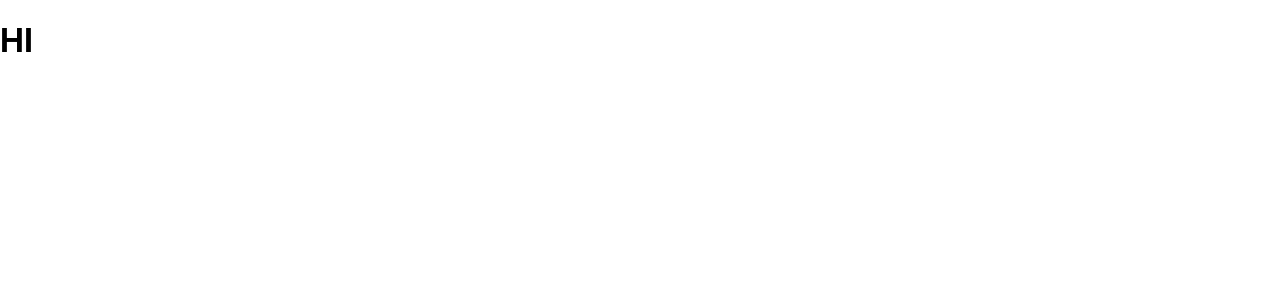
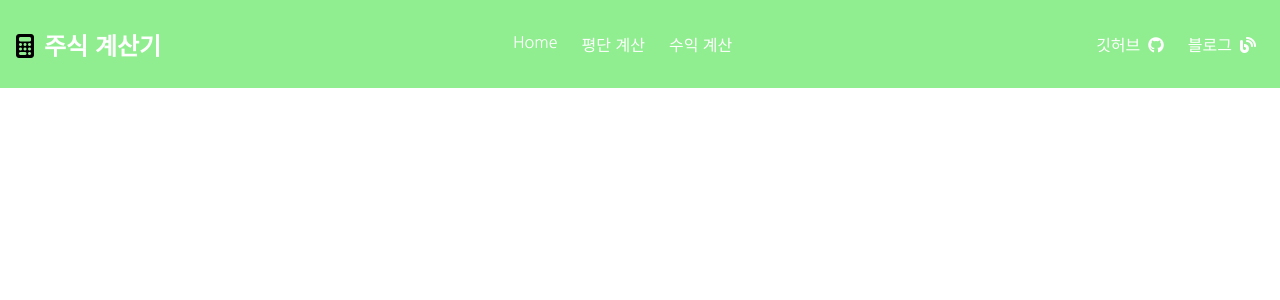
Before and after one commit to BaseOfCoding/stock_calculator, a React (Create React App) app: page / in a window 1280 px wide. Before the commit this address led to /stockavarage. Shown: the top 300 px of the page. Built offline with nearby package versions, Linux system fonts and the light colour scheme; the HTML template or start-up script is replaced by a standard one.

Commit message:
header 완료

```diff
--- a/package.json
+++ b/package.json
@@ -3,6 +3,7 @@
   "version": "0.1.0",
   "private": true,
   "dependencies": {
+    "@ant-design/icons": "^4.7.0",
     "@testing-library/jest-dom": "^5.15.1",
     "@testing-library/react": "^11.2.7",
     "@testing-library/user-event": "^12.8.3",
@@ -11,6 +12,7 @@
     "@types/react": "^17.0.37",
     "@types/react-dom": "^17.0.11",
     "@types/react-router-dom": "^5.1.7",
+    "antd": "^4.17.2",
     "react": "^17.0.2",
     "react-dom": "^17.0.2",
     "react-router-dom": "^5.2.0",
--- a/public/index.html
+++ b/public/index.html
@@ -3,12 +3,14 @@
   <head>
     <meta charset="utf-8" />
     <link rel="icon" href="%PUBLIC_URL%/favicon.ico" />
+    <link
+      href="https://fonts.googleapis.com/css2?family=Nanum+Gothic&family=Noto+Sans+KR&display=swap"
+      rel="stylesheet"
+    />
+    <script src="https://kit.fontawesome.com/34d78f4c8a.js" crossorigin="anonymous"></script>
     <meta name="viewport" content="width=device-width, initial-scale=1" />
     <meta name="theme-color" content="#000000" />
-    <meta
-      name="description"
-      content="Web site created using create-react-app"
-    />
+    <meta name="description" content="Web site created using create-react-app" />
     <link rel="apple-touch-icon" href="%PUBLIC_URL%/logo192.png" />
     <!--
       manifest.json provides metadata used when your web app is installed on a
--- a/src/App.css
+++ b/src/App.css
@@ -1,4 +1,9 @@
-.App {
+body {
+  margin: 0;
+  font-family: 'Nanum Gothic', sans-serif;
+}
+
+/* .App {
   text-align: center;
 }
 
@@ -35,4 +40,4 @@
   to {
     transform: rotate(360deg);
   }
-}
+} */
--- a/src/App.tsx
+++ b/src/App.tsx
@@ -1,17 +1,23 @@
 import React from 'react';
-import logo from './logo.svg';
 import './App.css';
 import StockAvarage from './pages/StockAvarage';
 import StockProfit from './pages/StockProfit';
 import { Switch, Route, Redirect } from 'react-router-dom';
+import Header from './components/header/header';
 
 function App() {
   return (
-    <Switch>
-      <Redirect exact path="/" to="/stockavarage" />
-      <Route path="/stockavarage" component={StockAvarage} />
-      <Route path="/stockprofit" component={StockProfit} />
-    </Switch>
+    <div id="header">
+      <Header>
+        <div id="body">
+          <Switch>
+            <Redirect exact path="/" to="/stockavarage" />
+            <Route path="/stockavarage" component={StockAvarage} />
+            <Route path="/stockprofit" component={StockProfit} />
+          </Switch>
+        </div>
+      </Header>
+    </div>
   );
 }
 
--- /dev/null
+++ b/src/components/header/header.css
@@ -0,0 +1,112 @@
+.header {
+  display: flex;
+  justify-content: space-between;
+  align-items: center;
+  background-color: lightgreen;
+  padding: 8px 12px;
+}
+
+a {
+  text-decoration: none;
+  color: white;
+}
+
+.header_logo {
+  font-size: 24px;
+  color: white;
+}
+
+.header_logo i {
+  padding-left: 4px;
+  color: black;
+}
+
+.header_logo span {
+  padding-left: 10px;
+  font-weight: 800;
+}
+
+.header_menu {
+  display: flex;
+  list-style: none;
+  padding-left: 0px;
+}
+
+.header_menu li {
+  padding: 8px 12px;
+}
+
+.header_menu li:hover {
+  background-color: violet;
+  border-radius: 4px;
+}
+
+.header_icons {
+  list-style: none;
+  color: white;
+  display: flex;
+  padding-left: 0;
+}
+
+.header_icons :hover {
+  background-color: blueviolet;
+  border-radius: 4px;
+}
+
+.header_icons li {
+  padding: 8px 12px;
+}
+
+.header_icons span {
+  margin-right: 8px;
+}
+
+.header_toogleButton {
+  display: none;
+  position: absolute;
+  right: 32px;
+  font-size: 24px;
+}
+
+@media screen and (max-width: 768px) {
+  .header {
+    flex-direction: column;
+    align-items: flex-start;
+    padding: 8px 24px;
+  }
+
+  .header_menu {
+    display: none;
+    flex-direction: column;
+    align-items: center;
+    width: 100%;
+  }
+
+  .header_menu li {
+    width: 100%;
+    text-align: center;
+  }
+
+  .header_menu li :hover {
+    width: 100%;
+  }
+
+  .header_icons {
+    display: none;
+    justify-content: center;
+    width: 100%;
+    margin-top: -5px;
+  }
+
+  .header_toogleButton {
+    display: block;
+  }
+
+  .header_menu.active {
+    display: flex;
+  }
+
+  .header_icons.active {
+    display: flex;
+  }
+}
--- /dev/null
+++ b/src/components/header/header.tsx
@@ -0,0 +1,67 @@
+import '../header/header.css';
+import React, { useRef, useState } from 'react';
+import { Link } from 'react-router-dom';
+
+class ReactReference {
+  menuRef: React.MutableRefObject<any>;
+  iconsRef: React.MutableRefObject<any>;
+  constructor() {
+    this.menuRef = useRef();
+    this.iconsRef = useRef();
+  }
+}
+
+function Header(props: any) {
+  let clicked = false;
+  const menu = new ReactReference().menuRef;
+  const icons = new ReactReference().iconsRef;
+
+  const toogleButtonSetActive = () => {
+    clicked = !clicked;
+    if (clicked) {
+      menu.current.classList.toggle('active');
+      icons.current.classList.toggle('active');
+    }
+  };
+
+  return (
+    <div>
+      <div className="header">
+        <div className="header_logo">
+          <i className="fas fa-calculator"></i>
+          <span>주식 계산기</span>
+        </div>
+        <ul className="header_menu" ref={menu}>
+          <Link to="/">
+            <li>Home</li>
+          </Link>
+          <Link to="/">
+            <li>평단 계산</li>
+          </Link>
+          <Link to="/stockprofit">
+            <li>수익 계산</li>
+          </Link>
+        </ul>
+        <ul className="header_icons" ref={icons}>
+          <li>
+            <a href="https://github.com" target="_blank">
+              <span>깃허브</span>
+              <i className="fab fa-github"></i>
+            </a>
+          </li>
+          <li>
+            <a href="https://includecoding.tistory.com/" target="_blank">
+              <span>블로그</span>
+              <i className="fas fa-blog"></i>
+            </a>
+          </li>
+        </ul>
+        <a href="#" onClick={toogleButtonSetActive} className="header_toogleButton">
+          <i className="fas fa-bars"></i>
+        </a>
+      </div>
+    </div>
+  );
+}
+
+export default Header;
--- a/src/pages/StockAvarage/index.tsx
+++ b/src/pages/StockAvarage/index.tsx
@@ -1,5 +1,12 @@
-function StockAvarage() {
-  return <h1>HI</h1>;
-}
+import { Button } from 'antd';
+
+const StockAvarage = () => {
+  return (
+    <div>
+      <h1>HI</h1>
+      <Button>HEELOOO</Button>
+    </div>
+  );
+};
 
 export default StockAvarage;
--- a/src/pages/StockProfit/index.tsx
+++ b/src/pages/StockProfit/index.tsx
@@ -1,5 +1,40 @@
+import React from 'react';
+
 function StockProfit() {
-  return <h1>HELLO</h1>;
+  return (
+    <div>
+      <h1>HELLO</h1>
+      <h1>HELLO</h1>
+      <h1>HELLO</h1>
+      <h1>HELLO</h1>
+      <h1>HELLO</h1>
+      <h1>HELLO</h1>
+      <h1>HELLO</h1>
+      <h1>HELLO</h1>
+      <h1>HELLO</h1>
+      <h1>HELLO</h1>
+      <h1>HELLO</h1>
+      <h1>HELLO</h1>
+      <h1>HELLO</h1>
+      <h1>HELLO</h1>
+      <h1>HELLO</h1>
+      <h1>HELLO</h1>
+      <h1>HELLO</h1>
+      <h1>HELLO</h1>
+      <h1>HELLO</h1>
+      <h1>HELLO</h1>
+      <h1>HELLO</h1>
+      <h1>HELLO</h1>
+      <h1>HELLO</h1>
+      <h1>HELLO</h1>
+      <h1>HELLO</h1>
+      <h1>HELLO</h1>
+      <h1>HELLO</h1>
+      <h1>HELLO</h1>
+      <h1>HELLO</h1>
+      <h1>HELLO</h1>
+    </div>
+  );
 }
 
 export default StockProfit;
```
Also changed, not shown: src/pages/StockAvarage/index.css (added), src/pages/StockProfit/index.css (added), 2 other files (tests, documents, lock files or other folders).
